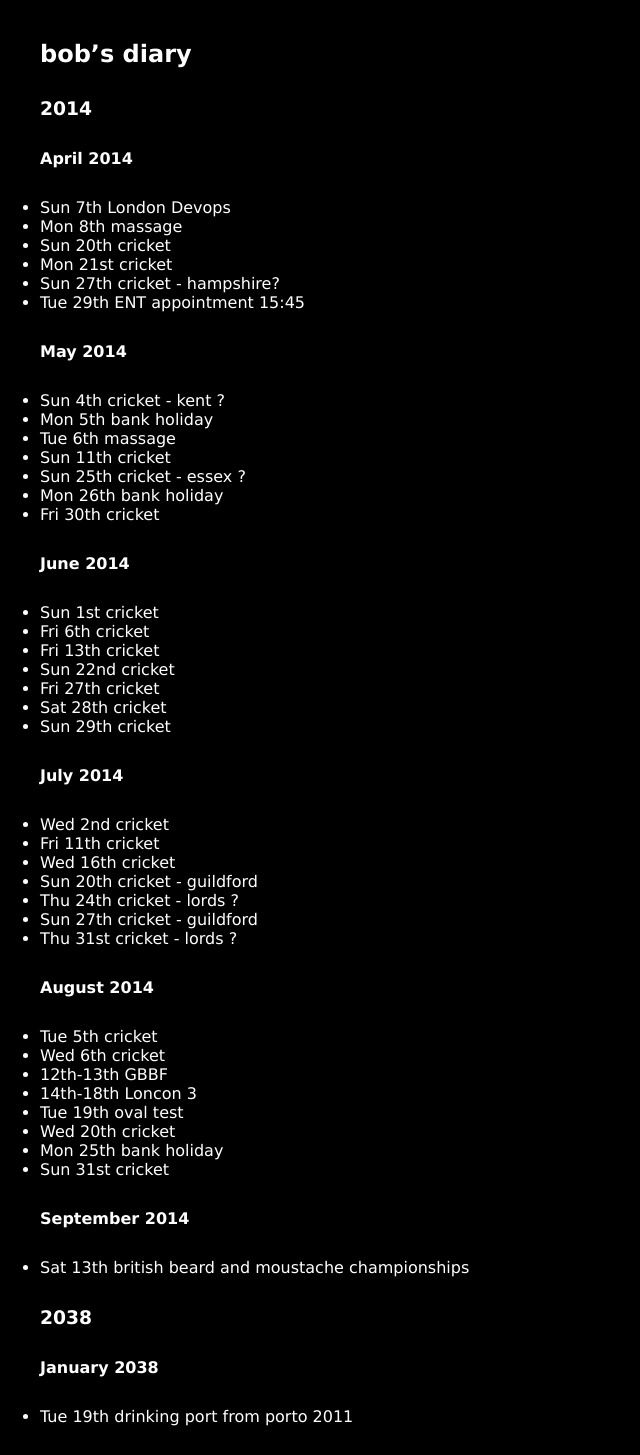
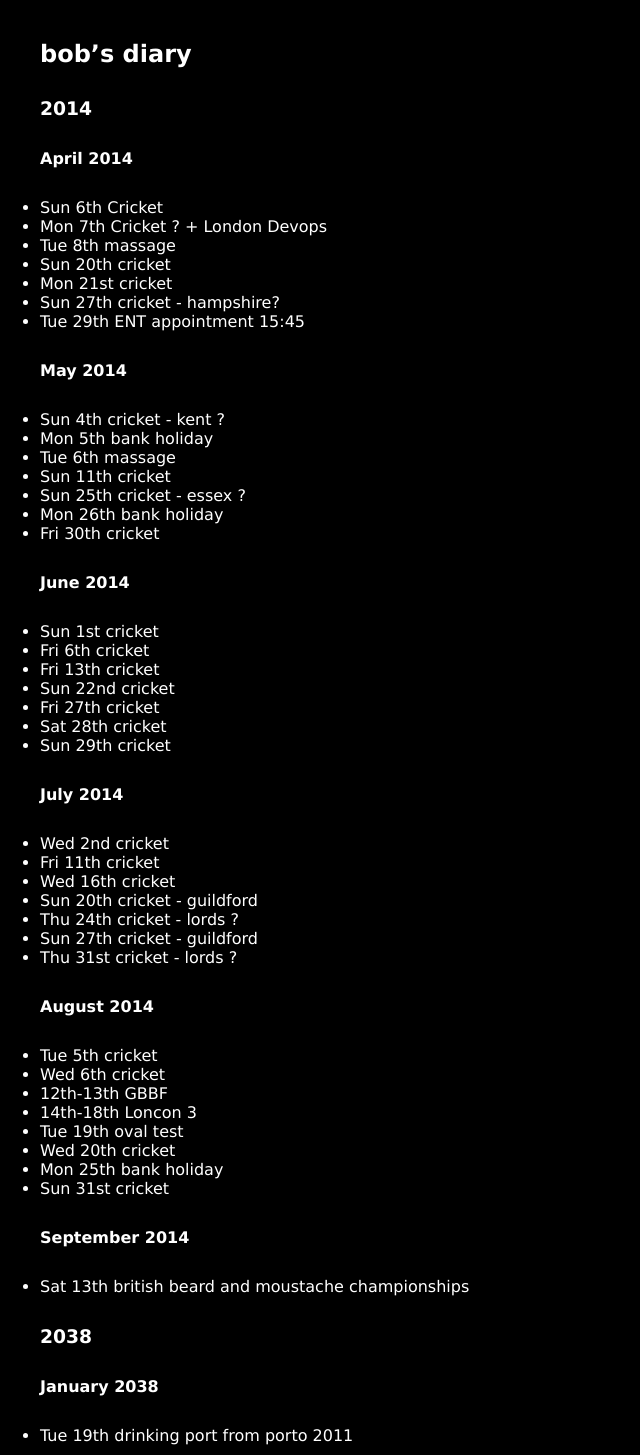
Before and after one commit to rjw1/randomness.org.uk, a Jekyll site: the page built from diary/index.md, in a window 1280 px wide. Shown: the whole page, without its empty margins (0-640 px from the left). Built offline with Jekyll 4.4.1, drawn with Linux system fonts in a browser that asks for light colours; Markdown is read by kramdown in place of the engine named in the settings.

Commit message:
correct april

```diff
--- a/diary/index.md
+++ b/diary/index.md
@@ -8,8 +8,9 @@ layout: default
 
 #### April 2014 ####
 
-* Sun 7th London Devops
-* Mon 8th massage
+* Sun 6th Cricket
+* Mon 7th  Cricket ? + London Devops
+* Tue 8th massage
 * Sun 20th cricket
 * Mon 21st cricket
 * Sun 27th cricket - hampshire?
```
